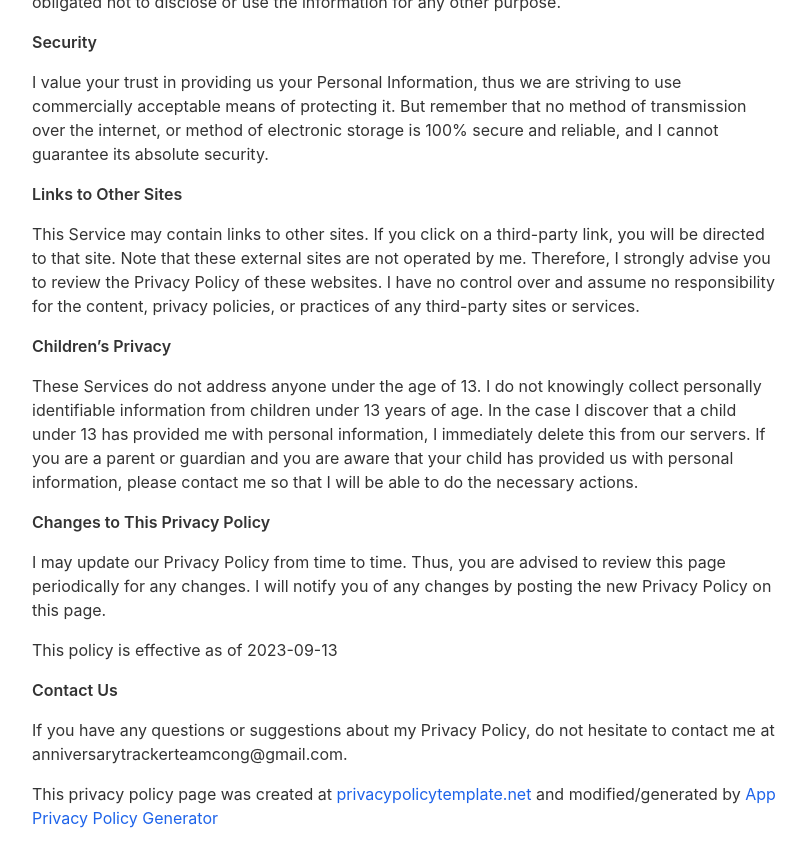
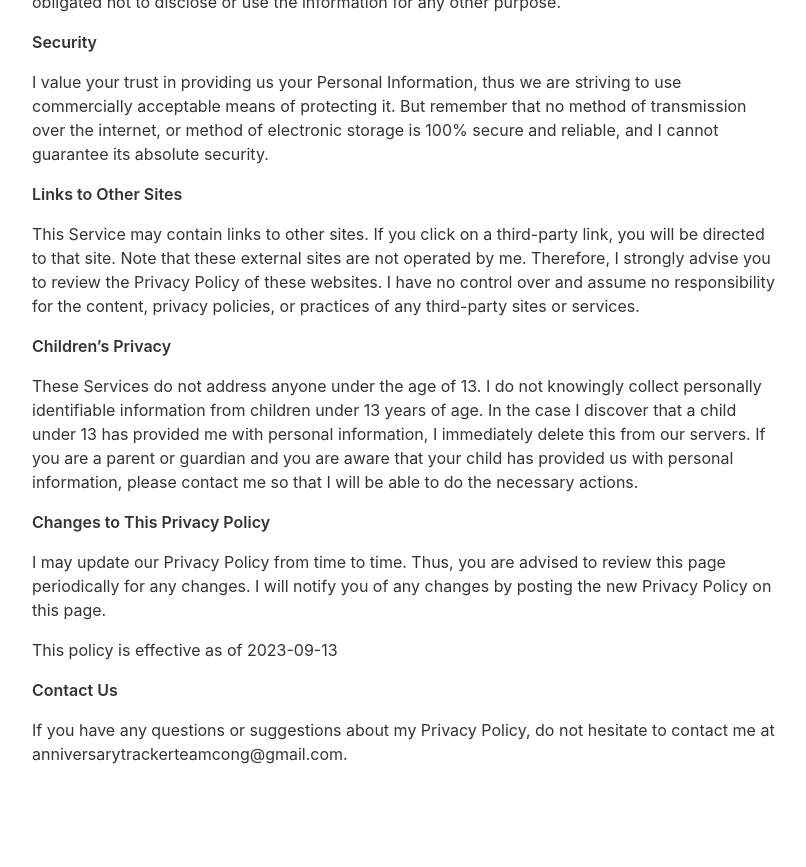
Before and after one commit to CongL3/AnniversaryTrackerApp, a Jekyll site: the page built from _pages/privacypolicy.md, in a window 1280 px wide and 900 px high, scrolled down 1547 px. Shown: the top 867 px of the window, without its empty margins (233-1039 px from the left). Built offline with Jekyll 4.4.1, drawn with Linux system fonts in a browser that asks for light colours; nearby versions of some CDN libraries; after the commit the page ends 2383 px from its top, so only the background shows below that.

Commit message:
removes policy generator links

```diff
--- a/_pages/privacypolicy.md
+++ b/_pages/privacypolicy.md
@@ -69,5 +69,3 @@
 **Contact Us**
 
 If you have any questions or suggestions about my Privacy Policy, do not hesitate to contact me at anniversarytrackerteamcong@gmail.com.
-
-This privacy policy page was created at [privacypolicytemplate.net](https://privacypolicytemplate.net) and modified/generated by [App Privacy Policy Generator](https://app-privacy-policy-generator.nisrulz.com/)
```
Also changed, not shown: _pages/app-ads.txt.md (added, +7 -0 lines), _pages/termsandconditions.md (+0 -2 lines).
